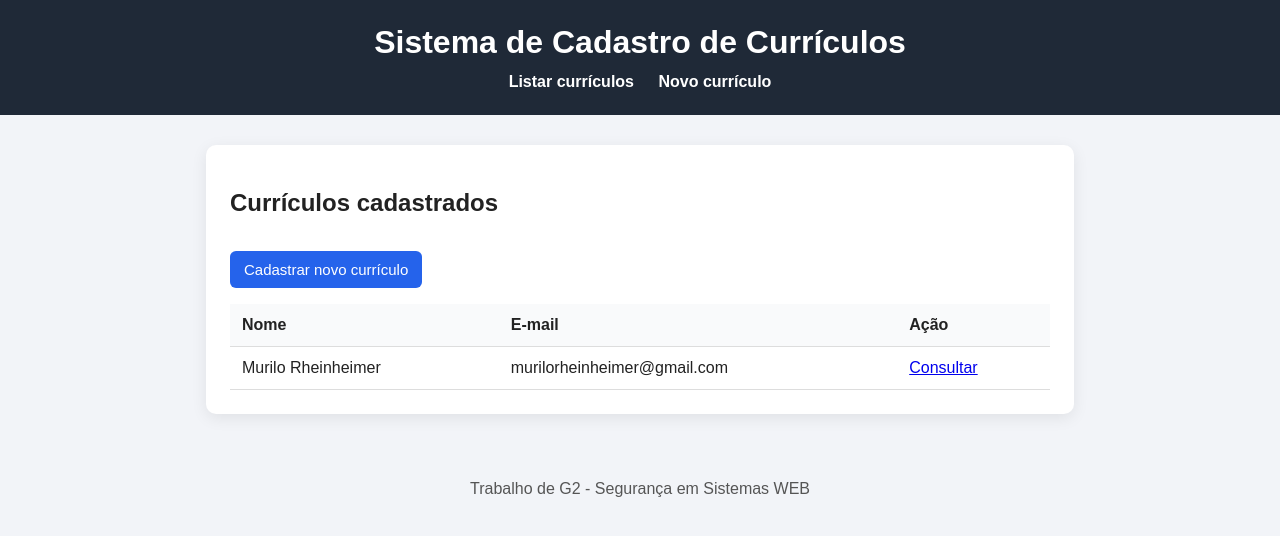
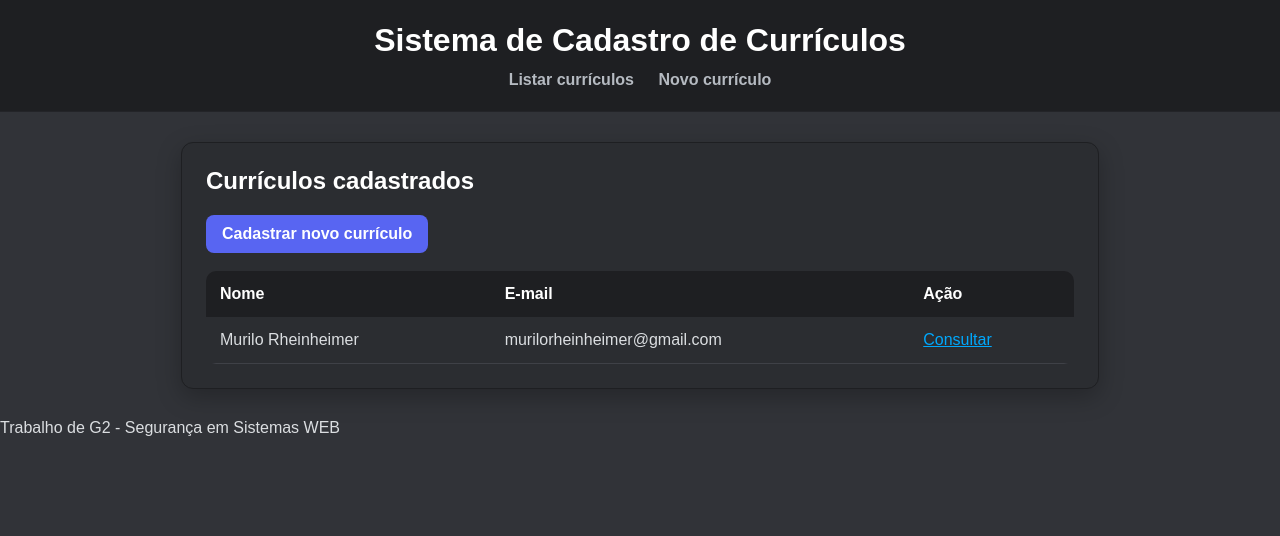
Before and after one commit to Mrheinheimer/CurriculosG2, a Flask app: page / in a window 1280 px wide. Shown: the top 536 px of the page. Run offline with Flask 3, Linux system fonts and the light colour scheme; data comes from the database, SQL or seed files in the repository.

Commit message:
Update style.css

```diff
--- a/static/style.css
+++ b/static/style.css
@@ -5,124 +5,144 @@
 body {
     margin: 0;
     font-family: Arial, Helvetica, sans-serif;
-    background: #f2f4f8;
-    color: #222;
+    background: #313338;
+    color: #dbdee1;
 }
 
 header {
-    background: #1f2937;
-    color: white;
-    padding: 24px;
+    background: #1e1f22;
+    padding: 22px;
     text-align: center;
+    border-bottom: 1px solid #232428;
 }
 
 header h1 {
     margin: 0 0 12px;
+    color: #ffffff;
 }
 
 nav a {
-    color: white;
+    color: #b5bac1;
     text-decoration: none;
     margin: 0 10px;
     font-weight: bold;
 }
 
 nav a:hover {
-    text-decoration: underline;
+    color: #ffffff;
 }
 
 main {
-    max-width: 900px;
+    max-width: 950px;
     margin: 30px auto;
     padding: 0 16px;
 }
 
 .card {
-    background: white;
-    border-radius: 10px;
+    background: #2b2d31;
+    border-radius: 12px;
     padding: 24px;
-    box-shadow: 0 4px 16px rgba(0, 0, 0, 0.08);
+    box-shadow: 0 8px 24px rgba(0, 0, 0, 0.25);
+    border: 1px solid #1e1f22;
+}
+
+h2 {
+    color: #ffffff;
+    margin-top: 0;
+}
+
+.botao,
+button {
+    background: #5865f2;
+    color: white;
+    border: none;
+    padding: 10px 16px;
+    border-radius: 8px;
+    text-decoration: none;
+    font-weight: bold;
+    cursor: pointer;
+    display: inline-block;
+}
+
+.botao:hover,
+button:hover {
+    background: #4752c4;
 }
 
 table {
     width: 100%;
     border-collapse: collapse;
-    margin-top: 16px;
-}
-
-th, td {
-    border-bottom: 1px solid #ddd;
-    padding: 12px;
-    text-align: left;
+    margin-top: 18px;
+    overflow: hidden;
+    border-radius: 10px;
 }
 
 th {
-    background: #f9fafb;
+    background: #1e1f22;
+    color: #ffffff;
+    text-align: left;
+    padding: 14px;
 }
 
-form {
-    display: flex;
-    flex-direction: column;
-    gap: 10px;
+td {
+    padding: 14px;
+    border-bottom: 1px solid #3f4147;
+}
+
+tr:hover {
+    background: #35373c;
+}
+
+a {
+    color: #00a8fc;
 }
 
 label {
+    display: block;
+    margin-top: 14px;
+    margin-bottom: 6px;
     font-weight: bold;
-    margin-top: 8px;
+    color: #ffffff;
 }
 
-input, textarea {
+input,
+textarea {
     width: 100%;
-    padding: 10px;
-    border: 1px solid #bbb;
-    border-radius: 6px;
-    font-size: 15px;
+    padding: 12px;
+    background: #1e1f22;
+    color: #dbdee1;
+    border: 1px solid #3f4147;
+    border-radius: 8px;
+    outline: none;
 }
 
-button, .botao {
-    display: inline-block;
-    width: fit-content;
-    background: #2563eb;
-    color: white;
-    border: none;
-    border-radius: 6px;
-    padding: 10px 14px;
-    margin-top: 14px;
-    text-decoration: none;
-    cursor: pointer;
-    font-size: 15px;
+input:focus,
+textarea:focus {
+    border-color: #5865f2;
 }
 
-button:hover, .botao:hover {
-    background: #1d4ed8;
+textarea {
+    min-height: 120px;
+    resize: vertical;
 }
 
-.alerta {
+.sucesso {
+    background: #248046;
+    color: white;
     padding: 12px;
-    border-radius: 6px;
-    margin-bottom: 16px;
+    border-radius: 8px;
 }
 
-.alerta.erro {
-    background: #fee2e2;
-    color: #991b1b;
+.erro {
+    background: #da373c;
+    color: white;
+    padding: 12px;
+    border-radius: 8px;
 }
 
-.alerta.sucesso {
-    background: #dcfce7;
-    color: #166534;
+.info {
+    background: #232428;
+    border-left: 4px solid #5865f2;
+    padding: 12px;
+    border-radius: 8px;
 }
-
-.texto-experiencia {
-    background: #f9fafb;
-    border: 1px solid #ddd;
-    padding: 14px;
-    border-radius: 6px;
-    white-space: pre-wrap;
-}
-
-footer {
-    text-align: center;
-    color: #555;
-    padding: 20px;
-}
```
